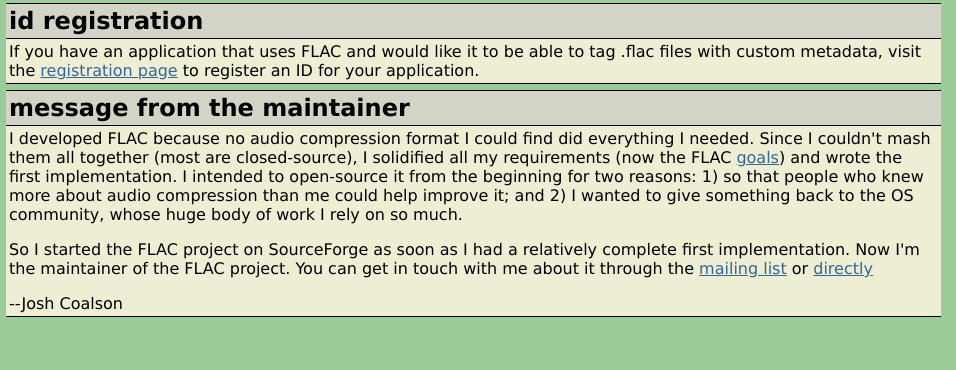
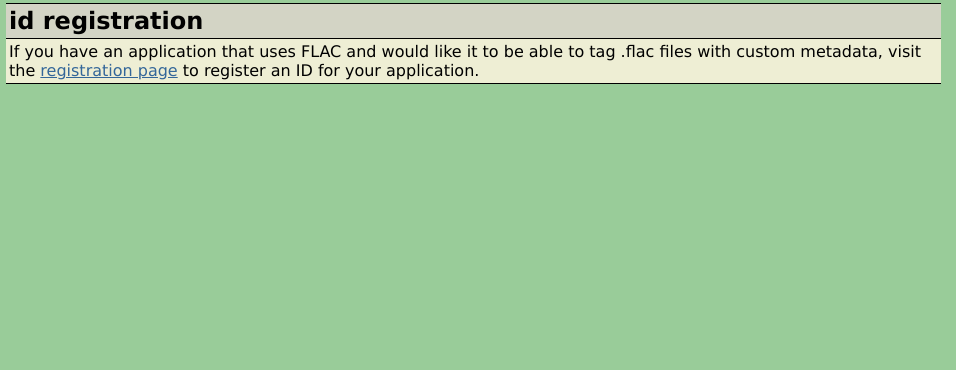
Before and after one commit to toofishes/flac, a plain HTML site: page doc/index.html in a window 1280 px wide. Shown: the part 826-1196 px from the top of the page, 0-956 px from the left. Drawn offline with Linux system fonts and the light colour scheme.

Commit message:
remove maintainer message

```diff
--- a/doc/index.html
+++ b/doc/index.html
@@ -198,35 +198,6 @@
 
 
 
-<TABLE WIDTH="100%">
-<TR><TD>
-	<TABLE WIDTH="100%" CELLPADDING="0" CELLSPACING="0" BORDER="0"><TR BGCOLOR="#000000"><TD><IMG SRC="images/1x1.gif" WIDTH="1" HEIGHT="1" ALT=""></TD></TR></TABLE>
-	<TABLE CELLSPACING="0" CELLPADDING="3" WIDTH="100%" BORDER="0" BGCOLOR="#D3D4C5">
-		<TR><TD><FONT FACE="Lucida,Verdana,Helvetica,Arial">
-		<B><FONT SIZE="+2">message from the maintainer</FONT></B>
-		</FONT></TD></TR>
-	</TABLE>
-	<TABLE WIDTH="100%" CELLPADDING="0" CELLSPACING="0" BORDER="0"><TR BGCOLOR="#000000"><TD><IMG SRC="images/1x1.gif" WIDTH="1" HEIGHT="1" ALT=""></TD></TR></TABLE>
-	<TABLE CELLSPACING="0" CELLPADDING="3" WIDTH="100%" BORDER="0" BGCOLOR="#EEEED4">
-	<TR><TD><FONT FACE="Lucida,Verdana,Helvetica,Arial">
-	<P>
-		I developed FLAC because no audio compression format I could find did everything I needed.  Since I couldn't mash them all together (most are closed-source), I solidified all my requirements (now the FLAC <A HREF="goals.html">goals</A>) and wrote the first implementation.  I intended to open-source it from the beginning for two reasons: 1) so that people who knew more about audio compression than me could help improve it; and 2) I wanted to give something back to the OS community, whose huge body of work I rely on so much.
-	</P>
-	<P>
-		So I started the FLAC project on SourceForge as soon as I had a relatively complete first implementation.  Now I'm the maintainer of the FLAC project.  You can get in touch with me about it through the <A HREF="http://sourceforge.net/mail/?group_id=13478">mailing list</A> or <A HREF="mailto:jcoalson@users.sourceforge.net">directly</A>
-	</P>
-	<P>
-		--Josh Coalson
-	</P>
-	</FONT>
-	</TD></TR>
-	</TABLE>
-	<TABLE WIDTH="100%" CELLPADDING="0" CELLSPACING="0" BORDER="0"><TR BGCOLOR="#000000"><TD><IMG SRC="images/1x1.gif" WIDTH="1" HEIGHT="1" ALT=""></TD></TR></TABLE>
-</TD></TR>
-</TABLE>
-
-
-
 </TD>
 
 
@@ -289,9 +260,10 @@
 		<TR><TD BGCOLOR="#EEEED4"><SMALL><FONT FACE="Lucida,Verdana,Helvetica,Arial"><A HREF="http://www.lammerts.org/software/soepkiptng/">Soepkip TNG</A> music playing daemon + web interface<BR></FONT></SMALL></TD></TR>
 		<TR><TD BGCOLOR="#EEEED4"><SMALL><FONT FACE="Lucida,Verdana,Helvetica,Arial"><A HREF="http://www.cyclooctane.com/sonice/">sonice</A> FLAC to Vorbis transcoder<BR></FONT></SMALL></TD></TR>
 		<TR><TD BGCOLOR="#EEEED4"><SMALL><FONT FACE="Lucida,Verdana,Helvetica,Arial"><A HREF="http://www.lameb.fsnet.co.uk/">Split_wav</A> WAV+CUE splitter<BR></FONT></SMALL></TD></TR>
-<!-- not yet...
+<!-- no FLAC support yet...
 		<TR><TD BGCOLOR="#EEEED4"><SMALL><FONT FACE="Lucida,Verdana,Helvetica,Arial"><A HREF="http://audacity.sourceforge.net/">Audacity</A> Cross-Platform Audio Editor<BR></FONT></SMALL></TD></TR>
 		<TR><TD BGCOLOR="#EEEED4"><SMALL><FONT FACE="Lucida,Verdana,Helvetica,Arial"><A HREF="http://smurf.sourceforge.net/">Smurf</A> Sound Font Editor<BR></FONT></SMALL></TD></TR>
+		<TR><TD BGCOLOR="#EEEED4"><SMALL><FONT FACE="Lucida,Verdana,Helvetica,Arial"><A HREF="http://www.rm-r.net/~meff/otto2/">otto2</A><BR></FONT></SMALL></TD></TR>
 		<TR><TD BGCOLOR="#EEEED4"><SMALL><FONT FACE="Lucida,Verdana,Helvetica,Arial"><A HREF="http://cdwave.com/">CD Wave</A><BR></FONT></SMALL></TD></TR>
 etree.org?
 -->
```
